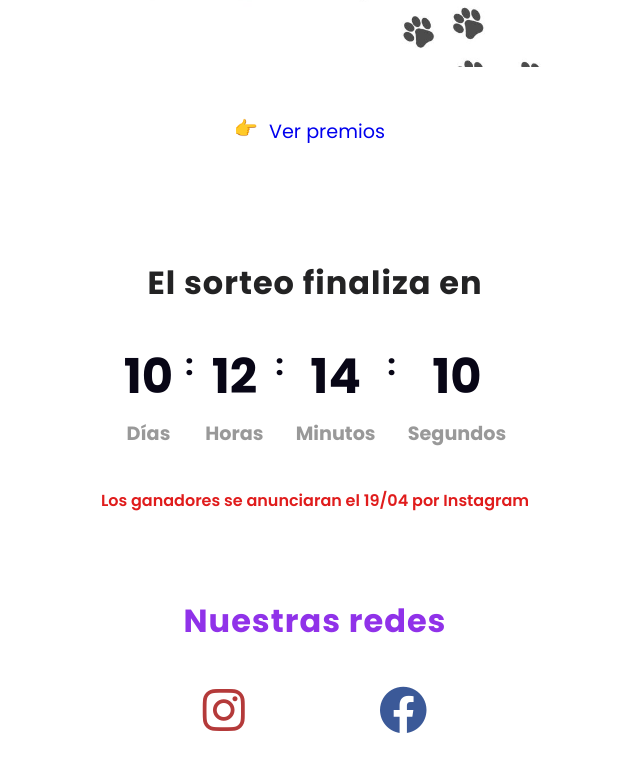
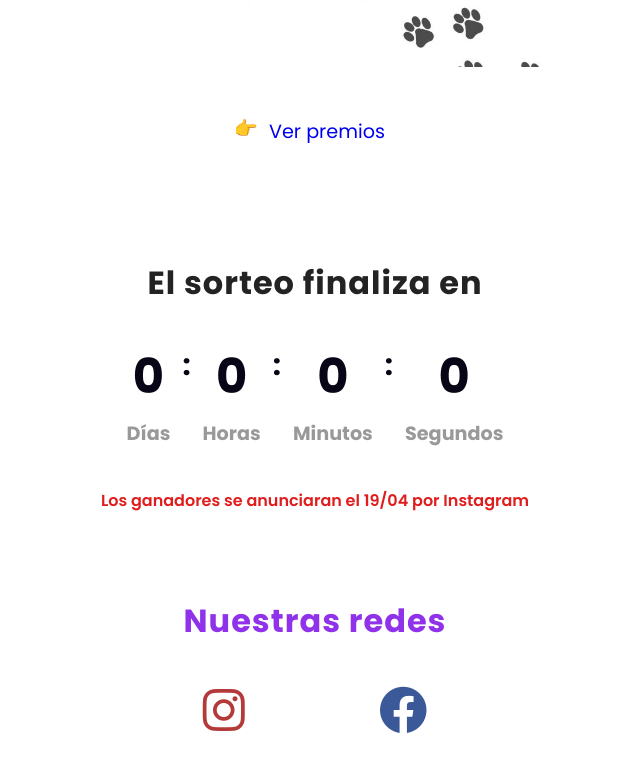
Before and after one commit to risipablo/Sorteo_Negocio, a React (Vite) app: page / in a window 1280 px wide. Shown: the part 2625-3397 px from the top of the page, without its empty margins (325-965 px from the left). Built offline with nearby package versions, Linux system fonts and the light colour scheme; a web font is replaced by a local one.

Commit message:
reloj en cero

```diff
--- a/src/components/reloj.jsx
+++ b/src/components/reloj.jsx
@@ -12,12 +12,12 @@ function Reloj(){
     useEffect(() => {
         const intervalo = setInterval(() => {
             const hoy = new Date (); // fecha actual
-            const limite = new Date("2024-04-19T12:59:00")
+            const limite = new Date()
 
             const diaRestante = (limite.getDate() - hoy.getDate())
             const horaRestante = (limite.getHours() + 24  - hoy.getHours()) % 24 ;
             const minRestante = (limite.getMinutes() + 60 - hoy.getMinutes()) % 60;
-            const segRestante = ( (limite.getSeconds() + 59 - hoy.getSeconds()))
+            const segRestante = ( (limite.getSeconds() + 0 - hoy.getSeconds()))
 
             setDia(diaRestante)
             setHora(horaRestante);
```
